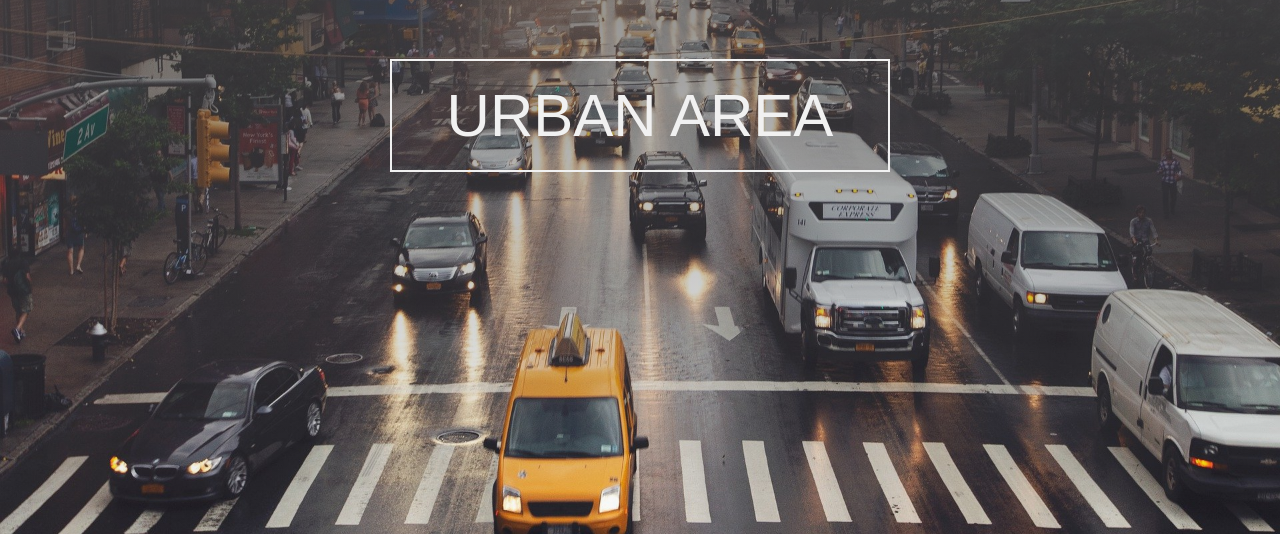
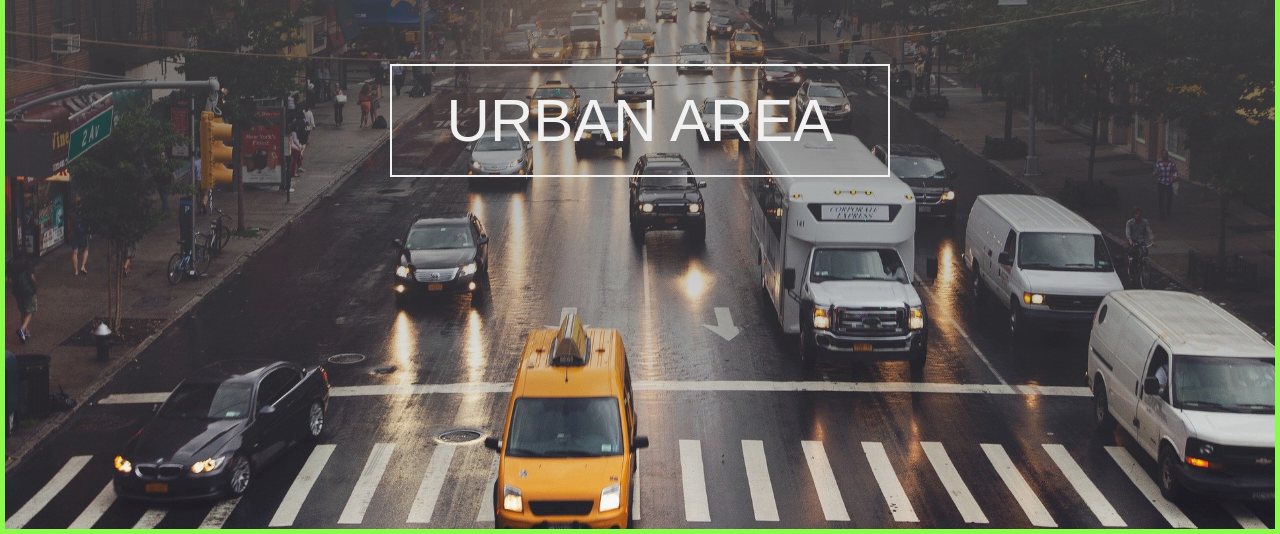
Before and after one commit to Germainrcourtois/maquette, a plain HTML site: page maquette/index.html in a window 1280 px wide. Shown: the part 266-800 px from the top of the page. Drawn offline with nearby package versions, Linux system fonts and the light colour scheme; a web font is replaced by a local one.

Commit message:
Update style.css

```diff
--- a/maquette/css/style.css
+++ b/maquette/css/style.css
@@ -22,6 +22,7 @@ body{
   background-size: cover;
   position: relative;
   color: white;
+  border:5px #8CFA4B solid;
 }
 
 nav{
```
